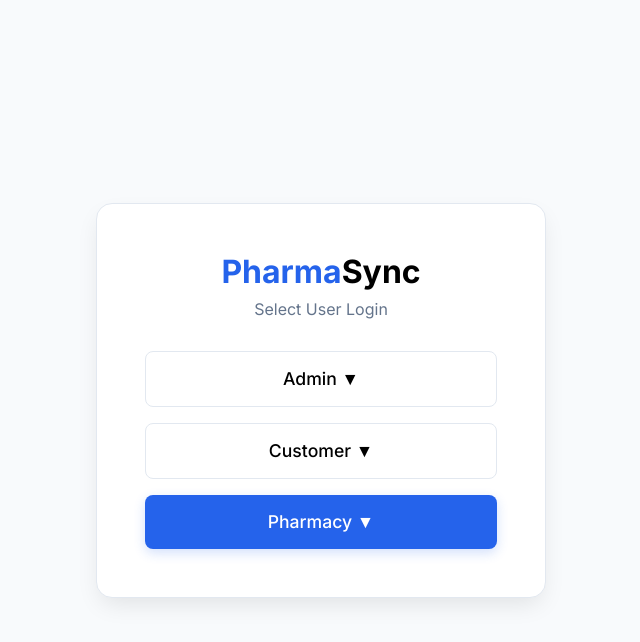
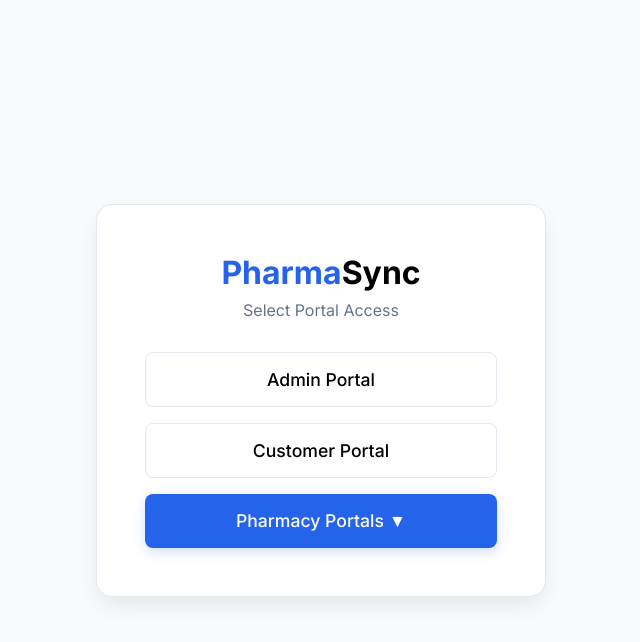
Before and after one commit to ITJosiah/IntegFinalProj, a PHP site: page / in a window 1280 px wide. Shown: the top 642 px of the page, without its empty margins (319-959 px from the left). Run offline with PHP 8.4, Linux system fonts and the light colour scheme.

Commit message:
remove login

```diff
--- a/index.php
+++ b/index.php
@@ -1,63 +1,20 @@
 <?php
 session_start();
 
-$host = 'localhost';
-$db   = 'pharmasync_core';
-$user = 'root';
-$pass = '';
-$charset = 'utf8mb4';
-
-$dsn = "mysql:host=$host;dbname=$db;charset=$charset";
-$options = [
-    PDO::ATTR_ERRMODE            => PDO::ERRMODE_EXCEPTION,
-    PDO::ATTR_DEFAULT_FETCH_MODE => PDO::FETCH_ASSOC,
-    PDO::ATTR_EMULATE_PREPARES   => false,
-];
-
-try {
-     $pdo = new PDO($dsn, $user, $pass, $options);
-} catch (\PDOException $e) {
-     die("Connection failed: " . $e->getMessage());
-}
-
-$login_error = '';
-
-if ($_SERVER['REQUEST_METHOD'] === 'POST') {
-    if (isset($_POST['customer_login'])) {
-        $full_name = trim($_POST['full_name']);
-        $password = $_POST['password'];
-
-        $stmt = $pdo->prepare('SELECT * FROM customers WHERE full_name = ?');
-        $stmt->execute([$full_name]);
-        $user = $stmt->fetch();
-
-        if ($user && password_verify($password, $user['password'])) {
-            $_SESSION['user_role'] = 'customer';
-            $_SESSION['user_id'] = $user['id'];
-            $_SESSION['user_name'] = $user['full_name'];
-            header('Location: customer_dashboard.php');
-            exit;
-        } else {
-            $login_error = 'Invalid Full Name or password.';
-        }
-    } elseif (isset($_POST['admin_login'])) {
-        $username = trim($_POST['username']);
-        $password = $_POST['password'];
-
-        if ($username === 'admin' && $password === 'admin123') {
-            $_SESSION['user_role'] = 'admin';
-            $_SESSION['user_name'] = 'Josiah Luke (Admin)';
-            header('Location: admin_dashboard.php');
-            exit;
-        } else {
-            $login_error = 'Invalid Admin username or password.';
-        }
-    }
-}
-
-if (isset($_GET['role']) && $_GET['role'] !== 'admin') {
+if (isset($_GET['role'])) {
     $role = $_GET['role'];
-    if (in_array($role, ['laurents', 'jrmp', 'jas5'])) {
+    if ($role === 'admin') {
+        $_SESSION['user_role'] = 'admin';
+        $_SESSION['user_name'] = 'Josiah Luke (Admin)';
+        header('Location: admin_dashboard.php');
+        exit;
+    } elseif ($role === 'customer') {
+        $_SESSION['user_role'] = 'customer';
+        $_SESSION['user_id'] = 1;
+        $_SESSION['user_name'] = 'Alex';
+        header('Location: customer_dashboard.php');
+        exit;
+    } elseif (in_array($role, ['laurents', 'jrmp', 'jas5'])) {
         $_SESSION['user_role'] = 'pharmacy';
         $_SESSION['pharma_code'] = $role;
         $names = [
@@ -138,56 +95,19 @@ if (isset($_GET['role']) && $_GET['role'] !== 'admin') {
     <div class="minimal-container animate-fade">
         <div class="login-box">
             <h1 style="font-size: 2rem; font-weight: 800; color: var(--primary);">Pharma<span style="color: black;">Sync</span></h1>
-            <p style="color: var(--text-muted); margin-top: 0.5rem;">Select User Login</p>
-
-            <?php if (!empty($login_error)): ?>
-                <div class="alert"><?php echo htmlspecialchars($login_error); ?></div>
-            <?php endif; ?>
+            <p style="color: var(--text-muted); margin-top: 0.5rem;">Select Portal Access</p>
 
             <div class="btn-group">
-                <button onclick="toggleAdminLogin()" class="btn btn-outline" style="width:100%; padding: 1rem; font-size: 1.1rem;">Admin ▼</button>
+                <a href="index.php?role=admin" class="btn btn-outline" style="width:100%; padding: 1rem; font-size: 1.1rem; text-decoration: none; justify-content: center;">Admin Portal</a>
 
-                <div id="adminLoginBox" class="admin-login-box">
-                    <form action="index.php" method="POST">
-                        <input type="hidden" name="admin_login" value="1">
-                        <div class="form-group" style="margin-bottom: 0.75rem;">
-                            <label class="form-label" style="font-size: 0.85rem;">Username</label>
-                            <input type="text" name="username" class="form-input" required>
-                        </div>
-                        <div class="form-group" style="margin-bottom: 1rem;">
-                            <label class="form-label" style="font-size: 0.85rem;">Password</label>
-                            <input type="password" name="password" class="form-input" required>
-                        </div>
-                        <button type="submit" class="btn btn-primary" style="width:100%; padding:0.5rem;">Log In as Admin</button>
-                    </form>
-                </div>
+                <a href="index.php?role=customer" class="btn btn-outline" style="width:100%; padding: 1rem; font-size: 1.1rem; text-decoration: none; justify-content: center;">Customer Portal</a>
 
-                <button onclick="toggleCustomerLogin()" class="btn btn-outline" style="width:100%; padding: 1rem; font-size: 1.1rem;">Customer ▼</button>
-
-                <div id="customerLoginBox" class="customer-login-box" <?php echo !empty($login_error) && isset($_POST['customer_login']) ? 'style="display:block;"' : ''; ?>>
-                    <form action="index.php" method="POST">
-                        <input type="hidden" name="customer_login" value="1">
-                        <div class="form-group" style="margin-bottom: 0.75rem;">
-                            <label class="form-label" style="font-size: 0.85rem;">Full Name</label>
-                            <input type="text" name="full_name" class="form-input" required>
-                        </div>
-                        <div class="form-group" style="margin-bottom: 1rem;">
-                            <label class="form-label" style="font-size: 0.85rem;">Password</label>
-                            <input type="password" name="password" class="form-input" required>
-                        </div>
-                        <button type="submit" class="btn btn-primary" style="width:100%; padding:0.5rem;">Log In</button>
-                    </form>
-                    <div style="margin-top: 0.75rem; text-align: center;">
-                        <a href="customer_register.php" style="font-size: 0.85rem; color: var(--primary); text-decoration: none; font-weight: 600;">No account? click here</a>
-                    </div>
-                </div>
-
-                <button onclick="togglePharmaButtons()" class="btn btn-primary" style="width:100%; padding: 1rem; font-size: 1.1rem;">Pharmacy ▼</button>
+                <button onclick="togglePharmaButtons()" class="btn btn-primary" style="width:100%; padding: 1rem; font-size: 1.1rem; justify-content: center;">Pharmacy Portals ▼</button>
 
                 <div id="pharmaButtons" class="pharma-group">
-                    <a href="index.php?role=laurents" class="btn btn-secondary">Laurent's Pharmacy</a>
-                    <a href="index.php?role=jrmp" class="btn btn-secondary">JRMP Doctors Pharmacy</a>
-                    <a href="index.php?role=jas5" class="btn btn-secondary">JAS5 Pharmacy</a>
+                    <a href="index.php?role=laurents" class="btn btn-secondary" style="justify-content: center;">Laurent's Pharmacy</a>
+                    <a href="index.php?role=jrmp" class="btn btn-secondary" style="justify-content: center;">JRMP Doctors Pharmacy</a>
+                    <a href="index.php?role=jas5" class="btn btn-secondary" style="justify-content: center;">JAS5 Pharmacy</a>
                 </div>
             </div>
         </div>
@@ -196,42 +116,12 @@ if (isset($_GET['role']) && $_GET['role'] !== 'admin') {
     <script>
         function togglePharmaButtons() {
             const group = document.getElementById('pharmaButtons');
-            const custGroup = document.getElementById('customerLoginBox');
-            const adminGroup = document.getElementById('adminLoginBox');
-            custGroup.style.display = 'none';
-            adminGroup.style.display = 'none';
             if (group.style.display === 'flex') {
                 group.style.display = 'none';
             } else {
                 group.style.display = 'flex';
             }
         }
-
-        function toggleCustomerLogin() {
-            const group = document.getElementById('customerLoginBox');
-            const pharmaGroup = document.getElementById('pharmaButtons');
-            const adminGroup = document.getElementById('adminLoginBox');
-            pharmaGroup.style.display = 'none';
-            adminGroup.style.display = 'none';
-            if (group.style.display === 'block') {
-                group.style.display = 'none';
-            } else {
-                group.style.display = 'block';
-            }
-        }
-
-        function toggleAdminLogin() {
-            const group = document.getElementById('adminLoginBox');
-            const pharmaGroup = document.getElementById('pharmaButtons');
-            const custGroup = document.getElementById('customerLoginBox');
-            pharmaGroup.style.display = 'none';
-            custGroup.style.display = 'none';
-            if (group.style.display === 'block') {
-                group.style.display = 'none';
-            } else {
-                group.style.display = 'block';
-            }
-        }
     </script>
 </body>
 </html>
```
